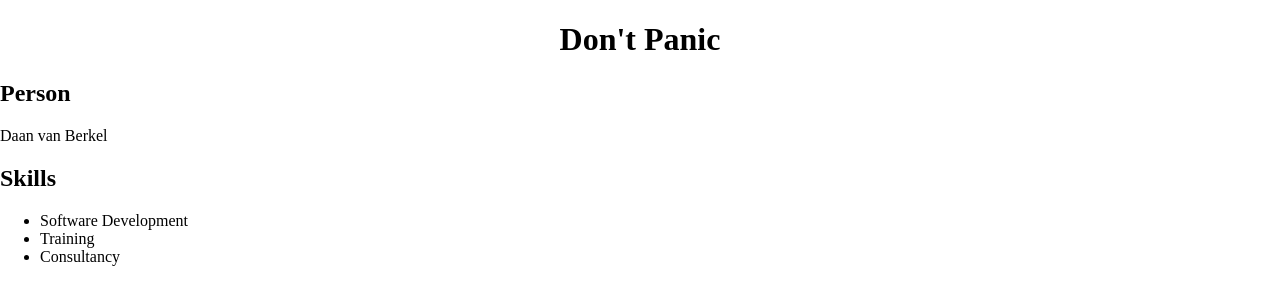
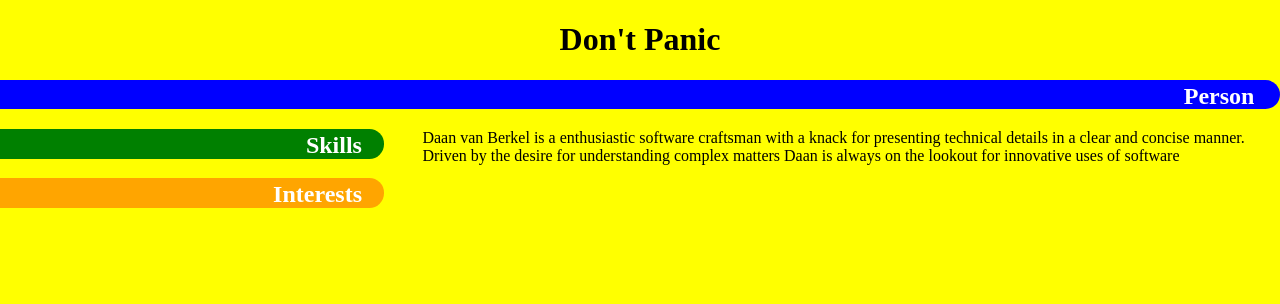
Before and after one commit to dvberkelnl/website, a plain HTML site: page web/index.html in a window 1280 px wide. Drawn offline with Linux system fonts and the light colour scheme.

Commit message:
Hitchhikers to the Galaxy inspired theme

```diff
--- a/web/css/dvberkel.nl.css
+++ b/web/css/dvberkel.nl.css
@@ -6,3 +6,71 @@ body {
 h1 {
   text-align: center;
 }
+
+/* H2G2 inspired theme */
+
+body {
+  background: yellow;
+}
+
+.menu.item {
+  height: 4ex;
+  border-top-right-radius: 2ex;
+  border-bottom-right-radius: 2ex;
+  transition: width 500ms;
+}
+
+.menu.item:nth-child(5n+0) {
+  background: purple;
+}
+
+.menu.item:nth-child(5n+1) {
+  background: blue;
+}
+.menu.item:nth-child(5n+2) {
+  background: green;
+}
+
+.menu.item:nth-child(5n+3) {
+  background: orange;
+}
+.menu.item:nth-child(5n+4) {
+  background: red;
+}
+
+.menu.item.closed {
+  width: 30%;
+}
+
+.menu.item.closed:hover {
+  width: 32%;
+}
+
+.menu.item.closed > * {
+  display: none;
+}
+
+.menu.item.closed > h2 {
+  display: block;
+}
+
+.menu.item.closed > h2, .menu.item.open > h2 {
+  height: 100%;
+  color: white;
+  text-align: right;
+  padding-right: 2ex;
+  position:relative;
+  top: 50%;
+  transform: translateY(-42%);
+}
+
+.menu.item.open {
+  width: 100%;
+}
+
+.menu.item.open > * {
+  display: block;
+  width: 65%;
+  position: relative;
+  left: 33%;
+}
--- a/web/index.html
+++ b/web/index.html
@@ -7,11 +7,12 @@
   </head>
   <body>
     <h1>Don't Panic</h1>
-    <section>
+    <section class="menu">
+      <section class="menu item open">
         <h2>Person</h2>
-      <p>Daan van Berkel</p>
+        <p>Daan van Berkel is a enthusiastic software craftsman with a knack for presenting technical details in a clear and concise manner. Driven by the desire for understanding complex matters Daan is always on the lookout for innovative uses of software </p>
       </section>
-    <section>
+      <section class="menu item closed">
         <h2>Skills</h2>
         <ul>
           <li>Software Development</li>
@@ -19,5 +20,14 @@
           <li>Consultancy</li>
         </ul>
       </section>
+      <section class="menu item closed">
+        <h2>Interests</h2>
+        <ul>
+          <li>Mathematics</li>
+          <li>Movies</li>
+          <li>Comics</li>
+        </ul>
+      </section>
+    </section>
   </body>
 </html>
```
Lines whose indentation alone changed are shown as unchanged.
